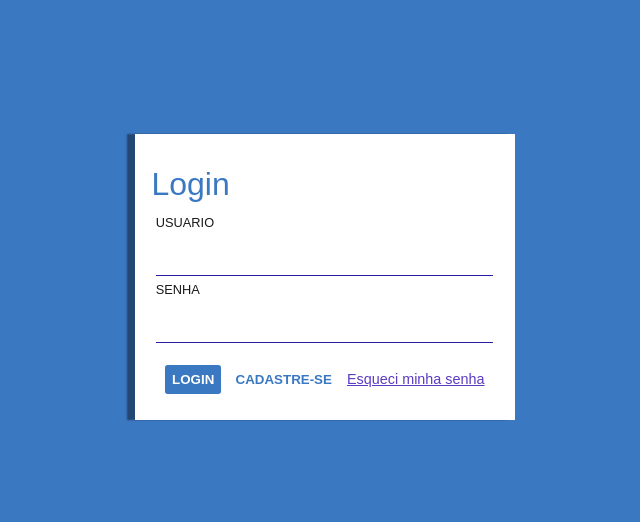
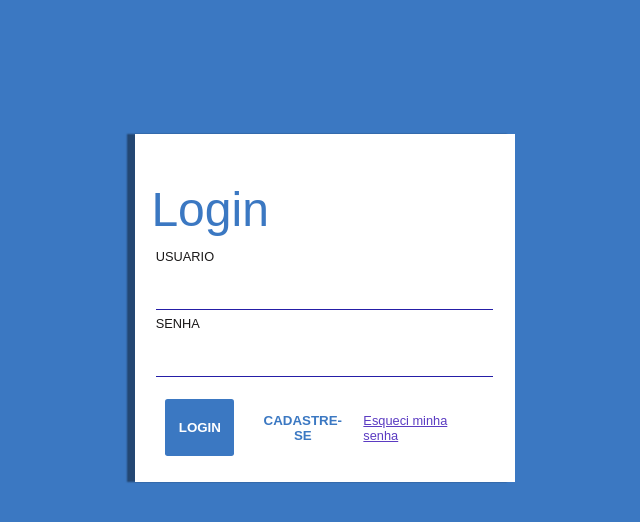
Before and after one commit to Giovana04/Desenvolvimento-de-Interface-Web, a plain HTML site: page Introducao_html/CSS/formularios/exercicios/login.html in a window 1280 px wide. Shown: the whole page, without its empty margins (315-955 px from the left). Drawn offline with Linux system fonts and the light colour scheme.

Commit message:
só arrumei o tamanho de fonte

```diff
--- a/Introducao_html/CSS/formularios/exercicios/cadastrar.css
+++ b/Introducao_html/CSS/formularios/exercicios/cadastrar.css
@@ -51,14 +51,13 @@ input{
 
 p {
     margin: 0;
-    font-size: .8em;
+    font-size: .8em
 }
 
 
 
 a{
     color: #5b3bc2;
-    font-size: .9em
 }
 
 button{
--- a/Introducao_html/CSS/formularios/exercicios/login.css
+++ b/Introducao_html/CSS/formularios/exercicios/login.css
@@ -24,7 +24,7 @@ fieldset{
 legend{
     text-align: start;
     color: #3b78c2;
-    font-size: 2em;
+    font-size: 3em;
     padding-top: 1em;
 }
 
@@ -50,12 +50,11 @@ p, .baixo{
 
 p {
     margin: 0;
-    font-size: .8em;
+    font-size: .8em
 }
 
 a{
     color: #5b3bc2;
-    font-size: .9em
 }
 
 
@@ -72,7 +71,7 @@ a{
 }
 
 button{
-    padding: 0.5em;
+    padding: 1em;
     border-radius: 0.2em;
     border: none;
     margin: 0;
--- a/Introducao_html/CSS/formularios/exercicios/login.html
+++ b/Introducao_html/CSS/formularios/exercicios/login.html
@@ -21,7 +21,7 @@
                     <button type="submit" class="btn1">LOGIN</button>
                     <button type="button" class="btn2">CADASTRE-SE</button>
                 </div>
-                <a href="#" class="esqueci">Esqueci minha senha</a>
+                <p><a href="#" class="esqueci">Esqueci minha senha</a></p>
             </div>
         </fieldset>
 
```
